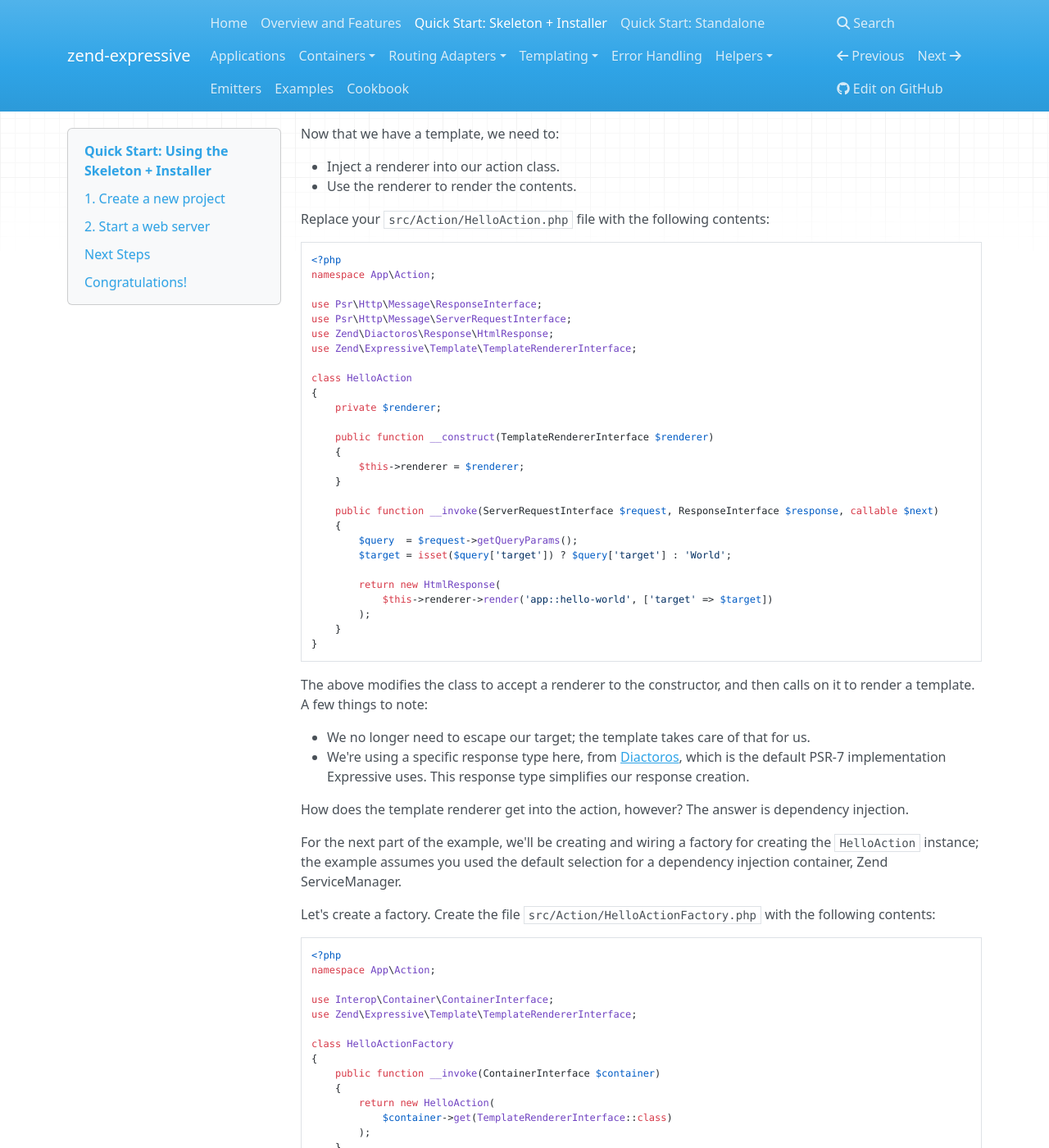
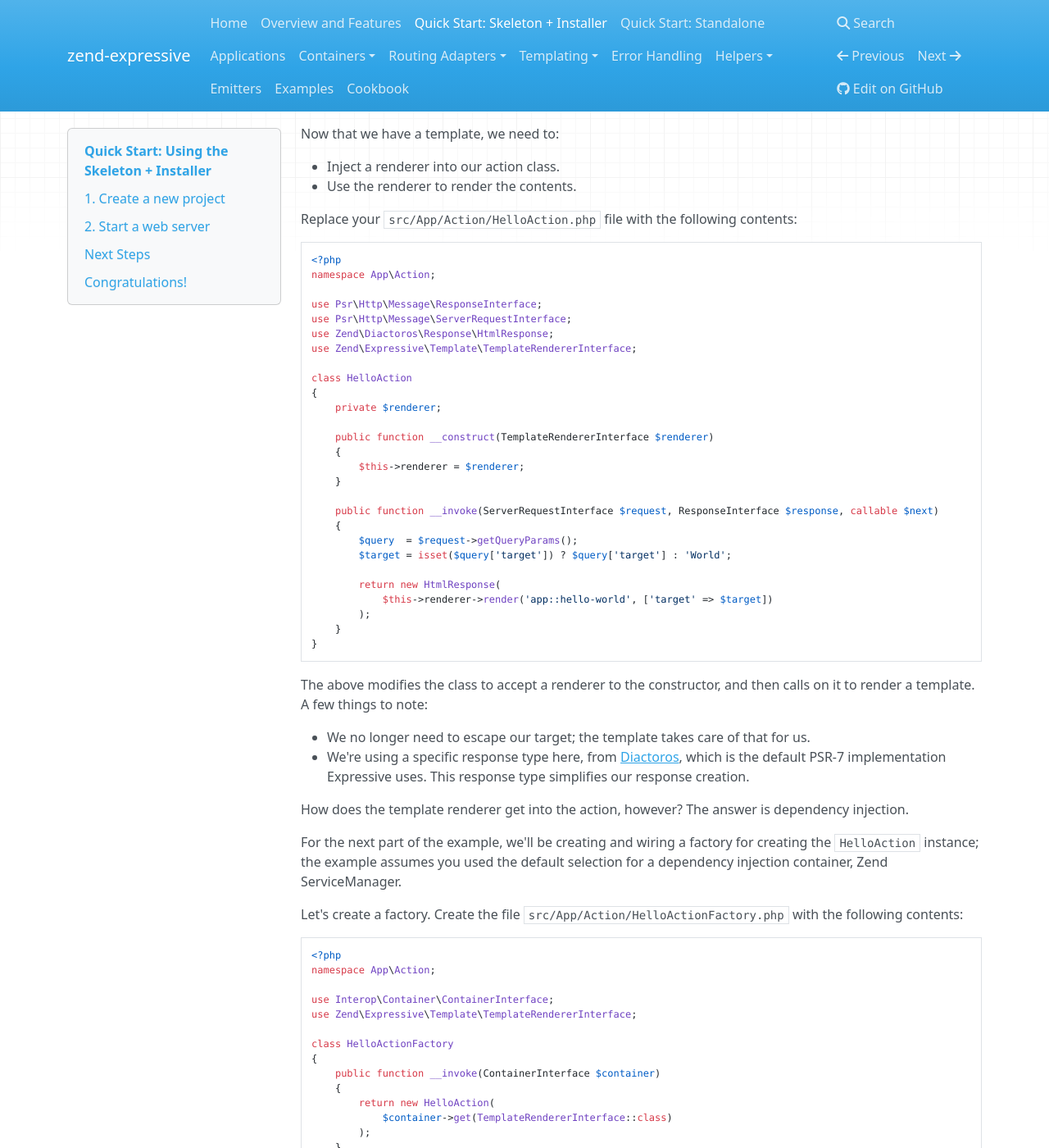
Before and after one commit to zendframework/zend-expressive, an MkDocs documentation site: the page built from doc/book/quick-start-skeleton.md, in a window 1280 px wide and 1400 px high, scrolled down 2671 px. Shown: the whole window at 82% size. Built offline with MkDocs 1.6.1, drawn with Linux system fonts in a browser that asks for light colours; nearby versions of some CDN libraries; old or Windows-style settings are respelled for this version of MkDocs; some of the changed text lies outside the part shown.

Commit message:
Updates paths for App\Action namespace
Per zendframework/zend-expressive-skeleton#37, this patch updates the quick
start to reference the path `src/App/Action/` instead of `src/Action/`.

````diff
--- a/doc/book/quick-start-skeleton.md
+++ b/doc/book/quick-start-skeleton.md
@@ -62,7 +62,7 @@ namespace for you, and suggests placing middleware under the namespace
 `App\Action`.
 
 Let's create a "Hello" action. Place the following in
-`src/Action/HelloAction.php`:
+`src/App/Action/HelloAction.php`:
 
 ```php
 <?php
@@ -153,7 +153,7 @@ Now that we have a template, we need to:
 - Inject a renderer into our action class.
 - Use the renderer to render the contents.
 
-Replace your `src/Action/HelloAction.php` file with the following contents:
+Replace your `src/App/Action/HelloAction.php` file with the following contents:
 
 ```php
 <?php
@@ -201,7 +201,7 @@ For the next part of the example, we'll be creating and wiring a factory for
 creating the `HelloAction` instance; the example assumes you used the default
 selection for a dependency injection container, Zend ServiceManager.
 
-Let's create a factory. Create the file `src/Action/HelloActionFactory.php` with
+Let's create a factory. Create the file `src/App/Action/HelloActionFactory.php` with
 the following contents:
 
 ```php
````
